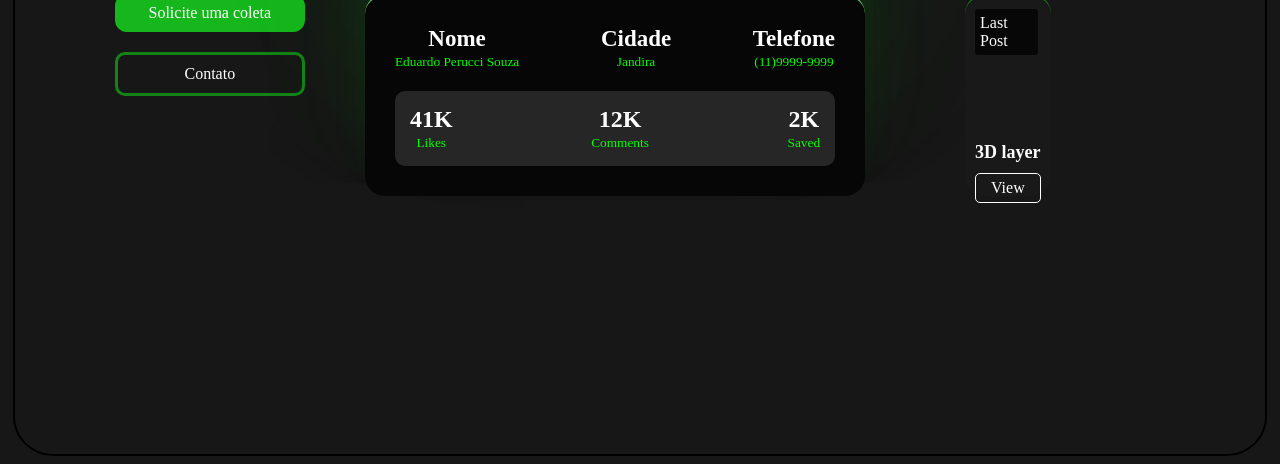
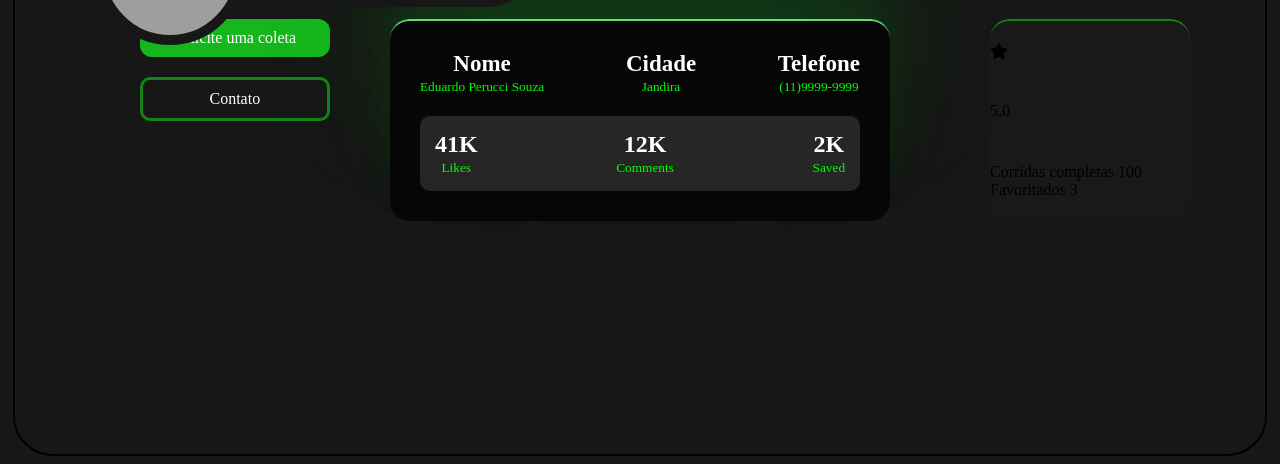
Before and after one commit to peruccii/FRONT-END-ZERO-WASTE, a website: page tela_inicial_atualizado1-main/pages/perfil.html in a window 1280 px wide. Shown: the part 336-800 px from the top of the page. Drawn offline with Linux system fonts and the light colour scheme; grey boxes are pictures that could not be loaded.

Commit message:
tela perfil e ajuste de cadastro

```diff
--- a/tela_inicial_atualizado1-main/css/profile.css
+++ b/tela_inicial_atualizado1-main/css/profile.css
@@ -41,6 +41,7 @@
 .profile-header {
     background: url(https://media.istockphoto.com/id/1350046657/photo/dark-green-defocused-blurred-motion-abstract-background.jpg?b=1&s=170667a&w=0&k=20&c=Ju4QUtR0LQ9OQFcn9_1MnSXTbblbYmZrs93qh2uYKuM=) center;
     background-size: cover;
+    height: 130%;
     margin: 10px;
     border-radius: 30px 30px 0 0;
     position: relative;
@@ -82,7 +83,7 @@
     display: flex;
     width: 100%;
     height: 90%;
-    margin: 8%;
+    margin: 10%;
     justify-content: space-between;
 }
 
@@ -200,11 +201,10 @@
 }
 
 .last-post {
-    grid-area: 1/3/3/4;
-    padding: 10px;
-    display: grid;
-    grid-template-rows: 70% auto max-content;
-    gap: 10px;
+    display: flex;
+    flex-direction: column;
+    width: 20%;
+    justify-content: space-around;
     background: #1A1919;
     border-top: 2px solid #148418;
     box-shadow: -5.92114px -173.899px 252px -250px rgba(10, 174, 37, 0.11), -3.4677px -101.844px 147.583px -250px rgba(10, 174, 37, 0.0848553), -1.88599px -55.3901px 80.2667px -250px rgba(10, 174, 37, 0.0655926), -0.962185px -28.2586px 40.95px -250px rgba(10, 174, 37, 0.0498438), -0.482463px -14.1696px 20.5333px -250px rgba(10, 174, 37, 0.0352407), -0.233008px -6.84326px 9.91667px -250px rgba(10, 174, 37, 0.0194155);
--- a/tela_inicial_atualizado1-main/pages/perfil.html
+++ b/tela_inicial_atualizado1-main/pages/perfil.html
@@ -69,11 +69,19 @@
 
 
                     <div class="last-post">
-                        <div class="post-cover">
-                            <span class="last-badge">Last Post</span>
+                        <i class="fa-solid fa-star"></i>
+                        <span>5.0</span>
+                        <div class="dados">
+                            <div class="um">
+                                <span>Corridas completas</span>
+                                <span>100</span>
+                            </div>
+                            <div class="um">
+                                <span>Favoritados</span>
+                                <span>3</span>
+                            </div>
+
                         </div>
-                        <h3 class="post-title">3D layer</h3>
-                        <button class="post-CTA">View</button>
                     </div>
                 </div>
             </div>
```
Also changed, not shown: tela_inicial_atualizado1-main/index.html (+1 -1 lines), tela_inicial_atualizado1-main/js/app.js (+15 -15 lines), tela_inicial_atualizado1-main/js/register&login.js (+9 -1 lines).
